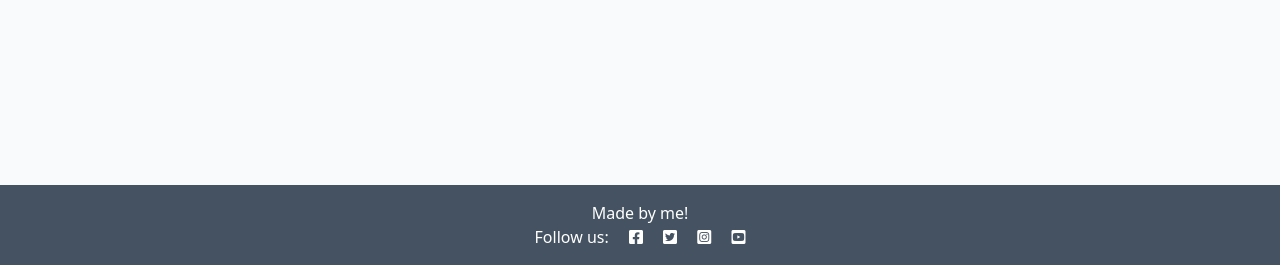
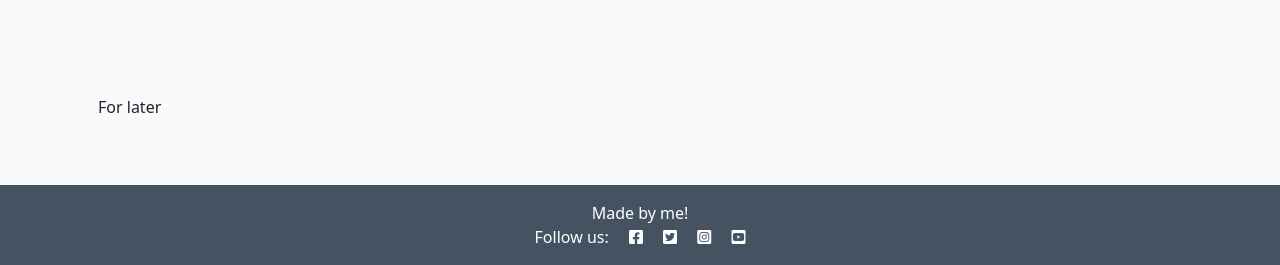
Before and after one commit to SamsKod/MyFirstDjango, a Django app: template templates/post_detail.html in a window 1280 px wide. Shown: the part 535-800 px from the top of the page. Run offline with Django 3.2, Linux system fonts and the light colour scheme; the template is opened without the code that fills it, so the values that code supplies are empty; some libraries are stand-ins or nearby versions.

Commit message:
Debug post_detail error

```diff
--- a/templates/post_detail.html
+++ b/templates/post_detail.html
@@ -89,5 +89,10 @@
             </div>
         </div>
     </div>
+    <div class="col-md-4 card mb-4  mt-3 ">
+        <div class="card-body">
+            For later
+        </div>
+    </div>
 </div>
 {% endblock content %}
```
